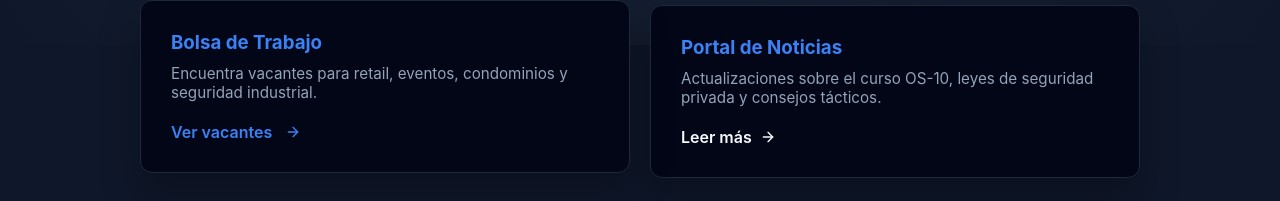
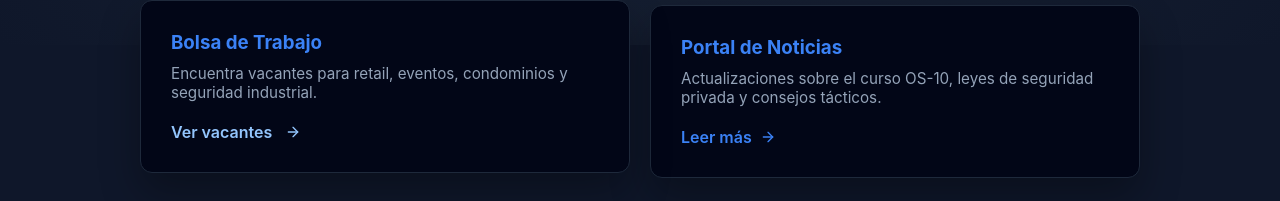
Before and after one commit to JohanxDe/proyectos_guardias, a React (Vite) app in the folder frontend/: page / in a window 1280 px wide. In both pictures the pointer is over the link "Ver vacantes". Shown: the part 599-800 px from the top of the page. Built offline with nearby package versions, Linux system fonts and the light colour scheme.

Commit message:
cambios visuales, botones home

```diff
--- a/frontend/src/styles/home.css
+++ b/frontend/src/styles/home.css
@@ -131,7 +131,7 @@ body.light-mode {
 
 /* Enlaces con flecha animada */
 .access-link {
-  color: #f8fafc;
+  color: #3b82f6;
   font-weight: 600;
   text-decoration: none;
   display: inline-flex;
@@ -141,7 +141,8 @@ body.light-mode {
 }
 
 .access-link:hover {
-  color: #3b82f6;
+  color: #93c5fd;
+  transition: 0.6s;
 }
 
 .access-link svg {
```
